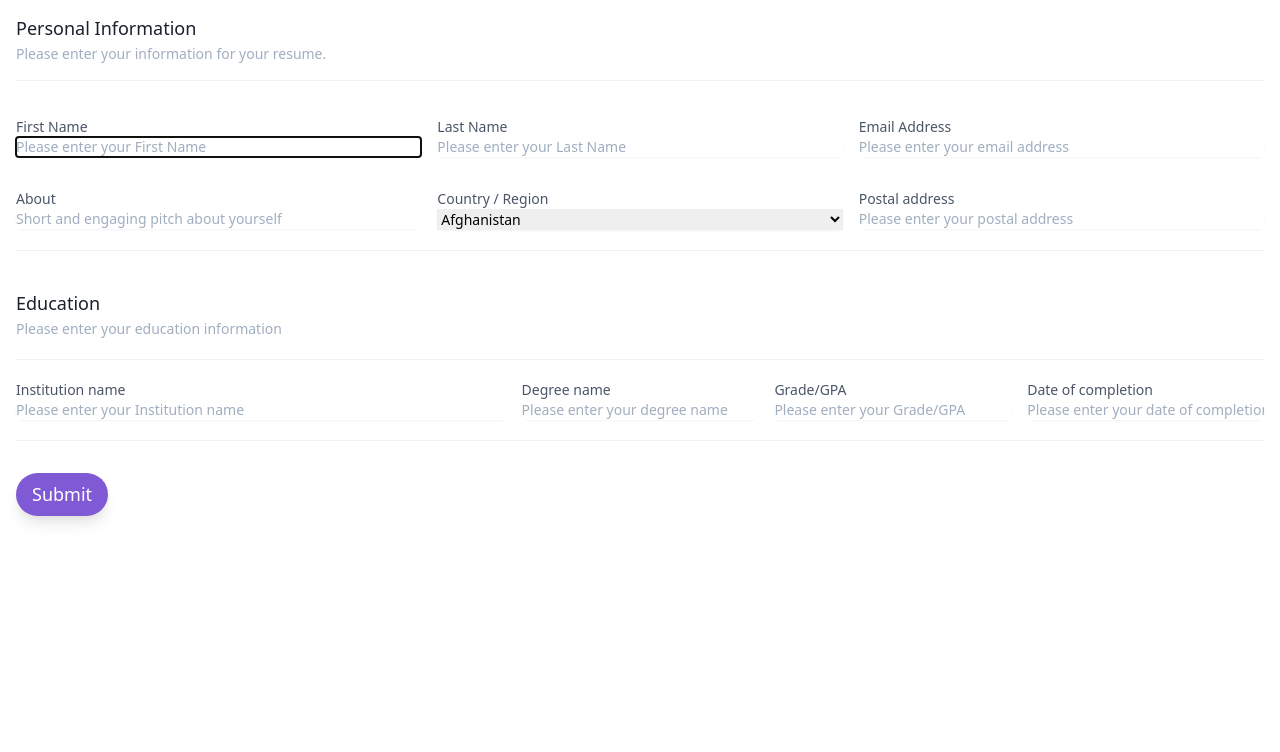
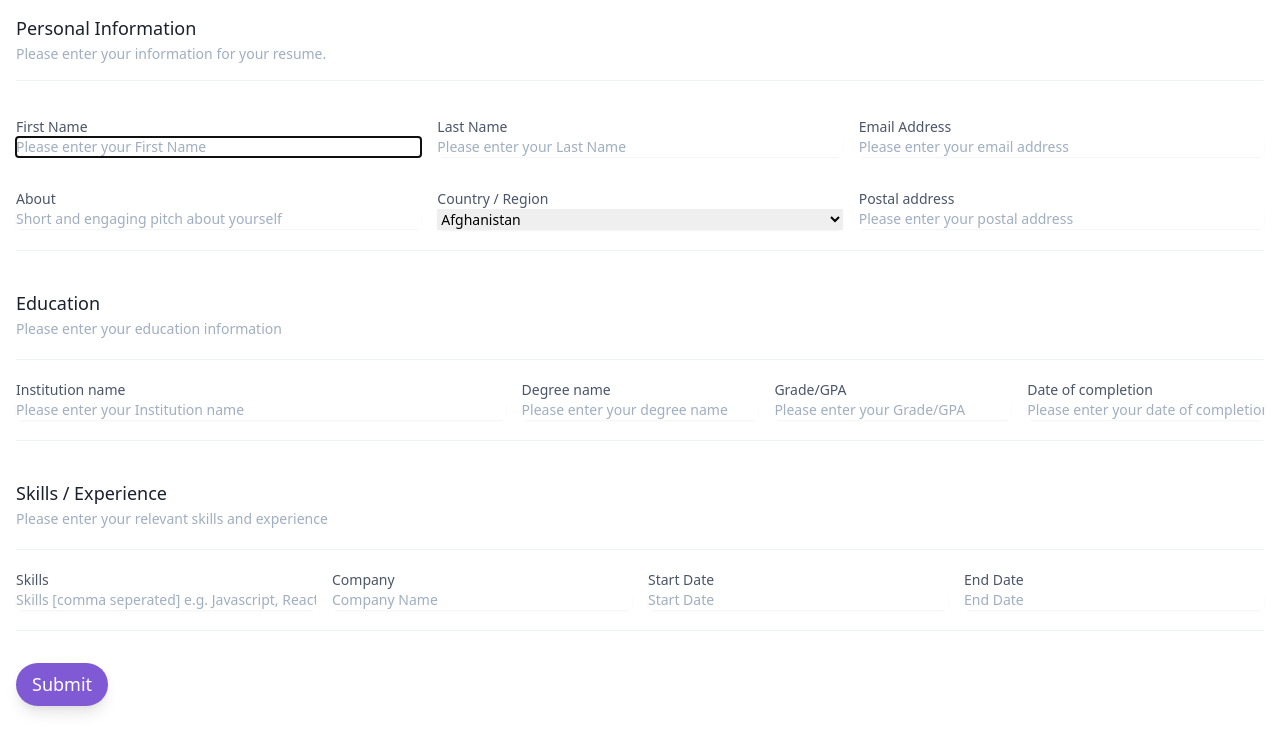
Before and after one commit to amirsaeed671/resume-builder, a Next.js app: page /resume-form in a window 1280 px wide. Shown: the top 752 px of the page. Built offline with nearby package versions, Linux system fonts and the light colour scheme; what @tailwindcss/ui would draw is missing.

Commit message:
initial form fields completed

```diff
--- a/src/components/EducationSection/index.tsx
+++ b/src/components/EducationSection/index.tsx
@@ -10,7 +10,7 @@ const EducationSection: React.FC<EducationSectionProps> = ({
 	onChange,
 }: EducationSectionProps) => {
 	return (
-		<div className="mt-8 border-t border-gray-200 pt-8 sm:mt-5 sm:pt-10 mb-8 border-b pb-5">
+		<div className="mt-8 border-t border-gray-200 pt-8 sm:mt-5 sm:pt-10">
 			<FormHeading
 				title="Education"
 				description="Please enter your education information"
@@ -19,7 +19,7 @@ const EducationSection: React.FC<EducationSectionProps> = ({
 				<div className="sm:border-t sm:border-gray-200 sm:pt-5">
 					<div className="grid grid-cols-1 sm:grid-cols-2 lg:grid-cols-5 gap-0 sm:gap-4 sm:gap-y-8">
 						<TextInput
-							className="mt-6 sm:mt-0 col-span-2"
+							className="mt-6 sm:mt-0 col-span-1 lg:col-span-2"
 							placeholder="Please enter your Institution name"
 							label="Institution name"
 							id="institution"
--- a/src/components/Form/index.tsx
+++ b/src/components/Form/index.tsx
@@ -3,19 +3,28 @@ import Button from "components/Button";
 import EducationSection from "components/EducationSection";
 import FormContainer from "components/FormContainer";
 import PersonalSection from "components/PersonalSection";
+import SkillSection from "components/SkillsSection";
 
 interface FormProps {
 	submitText: string;
-	handleSubmit: (data) => void;
+	handleSubmit: (data: IFormValues) => void;
 }
 
-export interface IFormValues {
+interface IFormValues {
 	first_name?: string;
 	last_name?: string;
 	email?: string;
 	about?: string;
 	country?: string;
 	street_address?: string;
+	start_date?: string;
+	end_date?: string;
+	company?: string;
+	skills?: string;
+	institution?: string;
+	degree?: string;
+	grade?: string;
+	date_of_completion?: string;
 }
 
 const Form: React.FC<FormProps> = (props: FormProps) => {
@@ -36,6 +45,7 @@ const Form: React.FC<FormProps> = (props: FormProps) => {
 		>
 			<PersonalSection onChange={handleTextInputChange} />
 			<EducationSection onChange={handleTextInputChange} />
+			<SkillSection onChange={handleTextInputChange} />
 			<Button
 				type="submit"
 				data-testid="submit-button"
--- /dev/null
+++ b/src/components/SkillsSection/index.tsx
@@ -0,0 +1,56 @@
+import React from "react";
+import TextInput from "components/TextInput";
+import FormHeading from "components/FormHeadings";
+
+interface SkillSectionProps {
+	onChange: (event: React.ChangeEvent<HTMLInputElement>) => void;
+}
+
+const SkillSection: React.FC<SkillSectionProps> = ({
+	onChange,
+}: SkillSectionProps) => {
+	return (
+		<div className="mt-8 border-t border-gray-200 pt-8 sm:mt-5 sm:pt-10 mb-8 border-b pb-5">
+			<FormHeading
+				title="Skills / Experience"
+				description="Please enter your relevant skills and experience"
+			/>
+			<div className="mt-6 sm:mt-5">
+				<div className="sm:border-t sm:border-gray-200 sm:pt-5">
+					<div className="grid grid-cols-1 sm:grid-cols-2 lg:grid-cols-4 gap-0 sm:gap-4 sm:gap-y-8">
+						<TextInput
+							className="mt-6 sm:mt-0"
+							placeholder="Skills [comma seperated] e.g. Javascript, React, Node"
+							label="Skills"
+							id="skills"
+							onChange={onChange}
+						/>
+						<TextInput
+							className="mt-6 sm:mt-0"
+							placeholder="Company Name"
+							label="Company"
+							id="company"
+							onChange={onChange}
+						/>
+						<TextInput
+							className="mt-6 sm:mt-0"
+							placeholder="Start Date"
+							label="Start Date"
+							id="start_date"
+							onChange={onChange}
+						/>
+						<TextInput
+							className="mt-6 sm:mt-0"
+							placeholder="End Date"
+							label="End Date"
+							id="end_date"
+							onChange={onChange}
+						/>
+					</div>
+				</div>
+			</div>
+		</div>
+	);
+};
+
+export default SkillSection;
--- a/src/components/TextInput/index.tsx
+++ b/src/components/TextInput/index.tsx
@@ -5,11 +5,15 @@ interface TextInputProps {
 	label: string;
 	placeholder?: string;
 	className?: string;
+	span?: "full" | "lg";
 	onChange: (event: React.ChangeEvent<HTMLInputElement>) => void;
 }
 
 const TextInput = React.forwardRef<HTMLInputElement, TextInputProps>(
-	({ id, label, placeholder, className, onChange }: TextInputProps, ref) => {
+	(
+		{ id, label, placeholder, className, onChange, span }: TextInputProps,
+		ref
+	) => {
 		return (
 			<div className={className}>
 				<label
@@ -19,7 +23,7 @@ const TextInput = React.forwardRef<HTMLInputElement, TextInputProps>(
 					{label}
 				</label>
 				<div className="mt-1 sm:mt-0">
-					<div className="max-w-lg rounded-md shadow-sm">
+					<div className={`max-w-${span} rounded-md shadow-sm`}>
 						<input
 							className="form-input block w-full transition duration-150 ease-in-out sm:text-sm sm:leading-5"
 							id={id}
--- a/src/pages/resume-form/index.tsx
+++ b/src/pages/resume-form/index.tsx
@@ -1,11 +1,11 @@
-import Form, { IFormValues } from "components/Form";
+import Form from "components/Form";
 import Layout from "components/Layout";
 
 const ResumeForm: React.FC = () => {
 	return (
 		<Layout title="Resume Builder">
 			<Form
-				handleSubmit={(formValues: IFormValues) => {
+				handleSubmit={(formValues) => {
 					alert(formValues.first_name);
 				}}
 				submitText="Submit"
```
